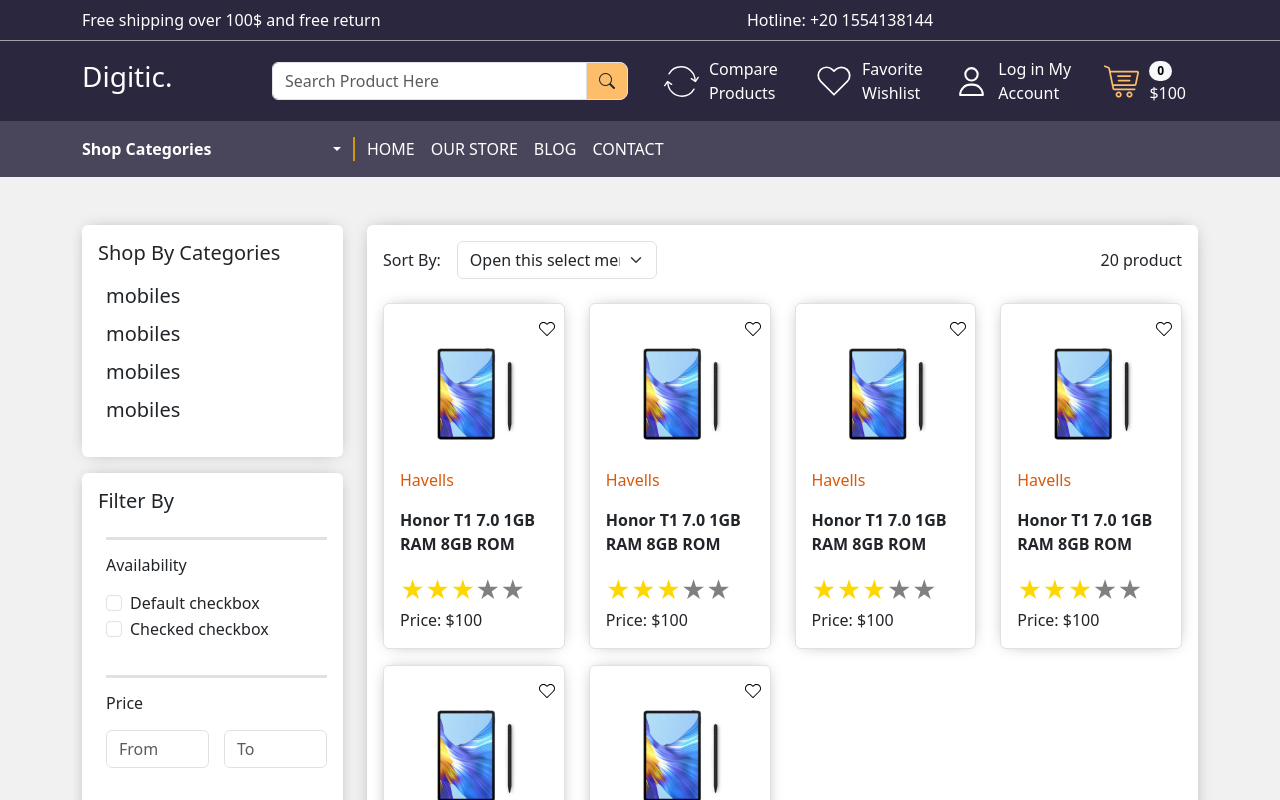
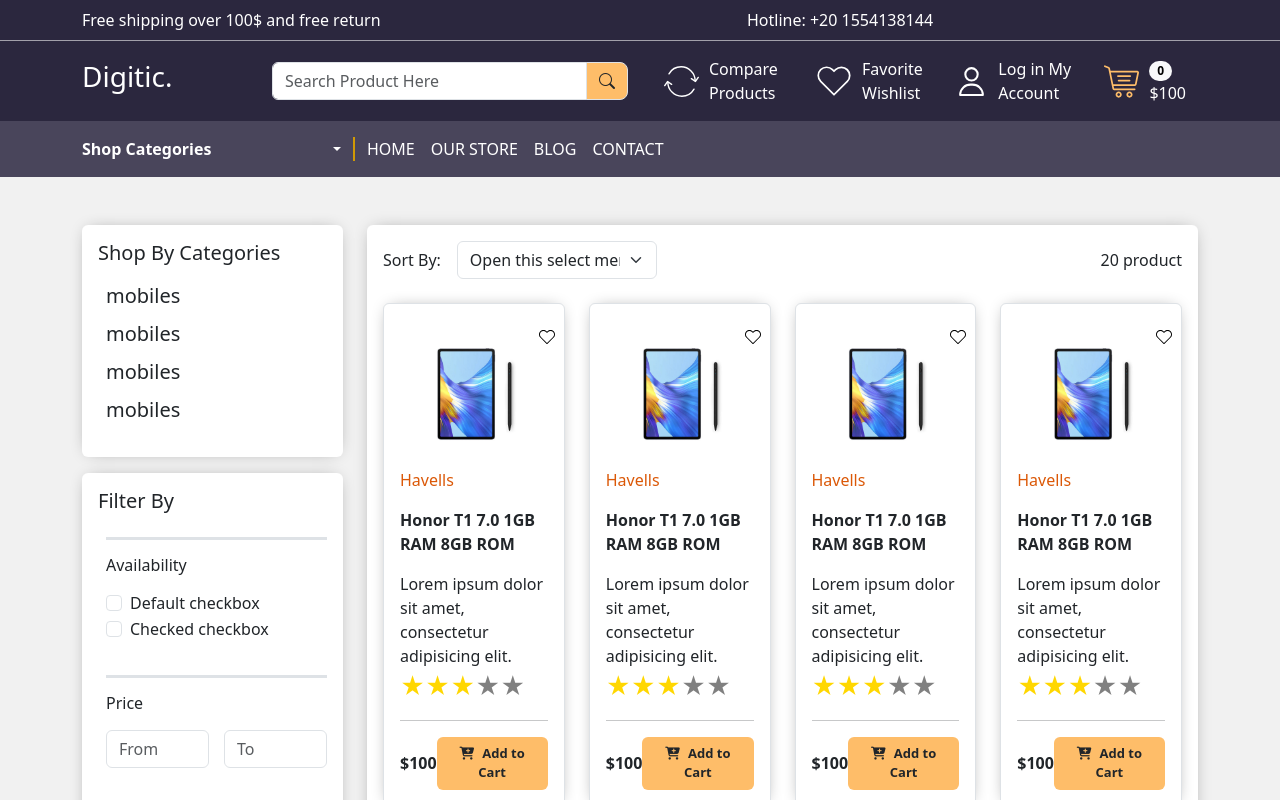
Before and after one commit to adel-eleraky/Ecommerce-Reactjs, a React (Vite) app: page /products in a window 1280 px wide. Shown: the top 800 px of the page. Built offline with nearby package versions, Linux system fonts and the light colour scheme.

Commit message:
added product desc & add-to-cart button

```diff
--- a/src/components/ProductCard.jsx
+++ b/src/components/ProductCard.jsx
@@ -21,6 +21,7 @@ function ProductCard() {
                     <Link to="products/portable-speaker" className='text-dark'>
                         <div className="product-name fw-bold mb-3">Honor T1 7.0 1GB RAM 8GB ROM</div>
                     </Link>
+                    <div className="details">Lorem ipsum dolor sit amet, consectetur adipisicing elit.</div>
                     <ReactStars
                         count={5}
                         size={24}
@@ -28,7 +29,11 @@ function ProductCard() {
                         edit={false}
                         activeColor="#ffd700"
                     />
-                        <div className="price">Price: $100</div>
+                    <hr />
+                    <div className='d-flex justify-content-between align-items-center'>
+                        <div className="price fw-bold">$100</div>
+                        <button className="btn add-to-cart text-dark fw-bold"><i className="fa-solid fa-cart-plus me-2"></i>Add to Cart</button>
+                    </div>
                 </div>
             </div>
         </>
--- a/src/components/css/ProductCard.css
+++ b/src/components/css/ProductCard.css
@@ -20,4 +20,8 @@
   .featured-product:hover  .icons {
     right: 5%;
   }
+  .featured-product .add-to-cart {
+    background-color: var(--color-febd69);
+    font-size: 13px;
+  }
   /* end featured products */
```
Lines whose indentation alone changed are shown as unchanged.
